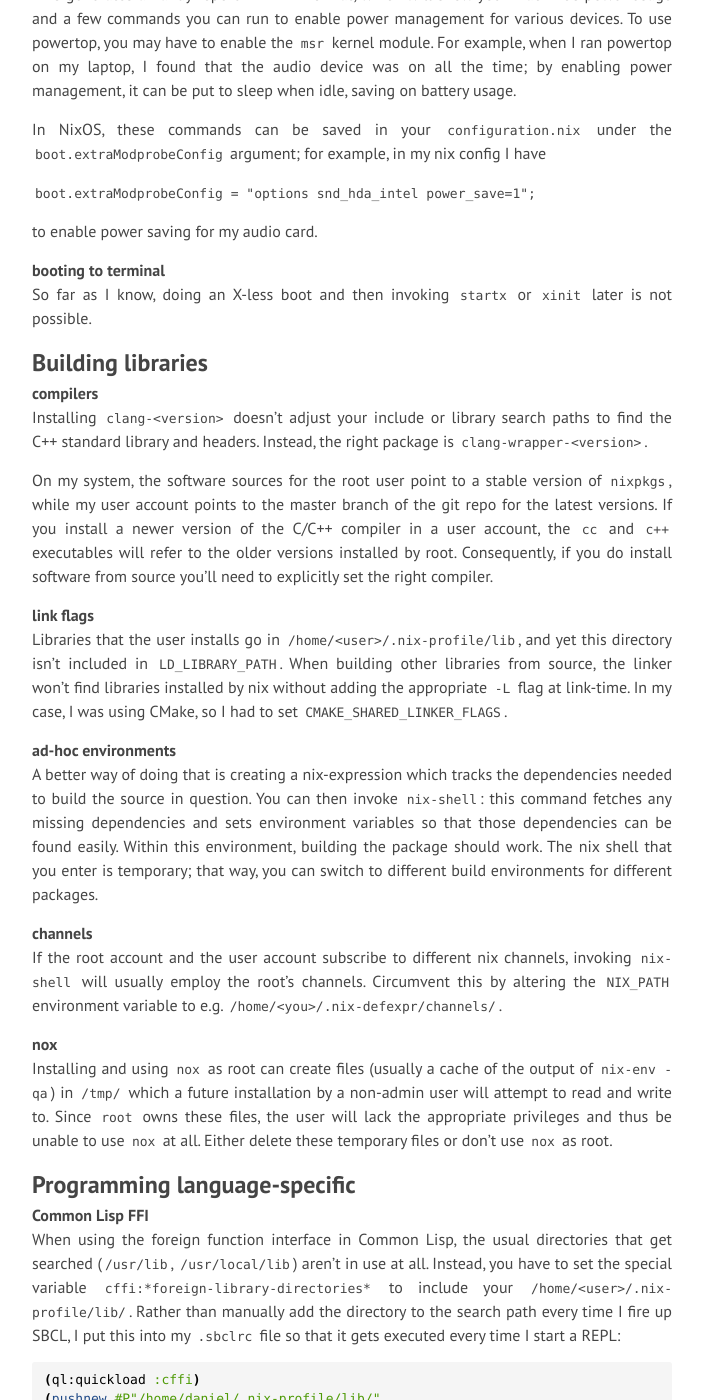
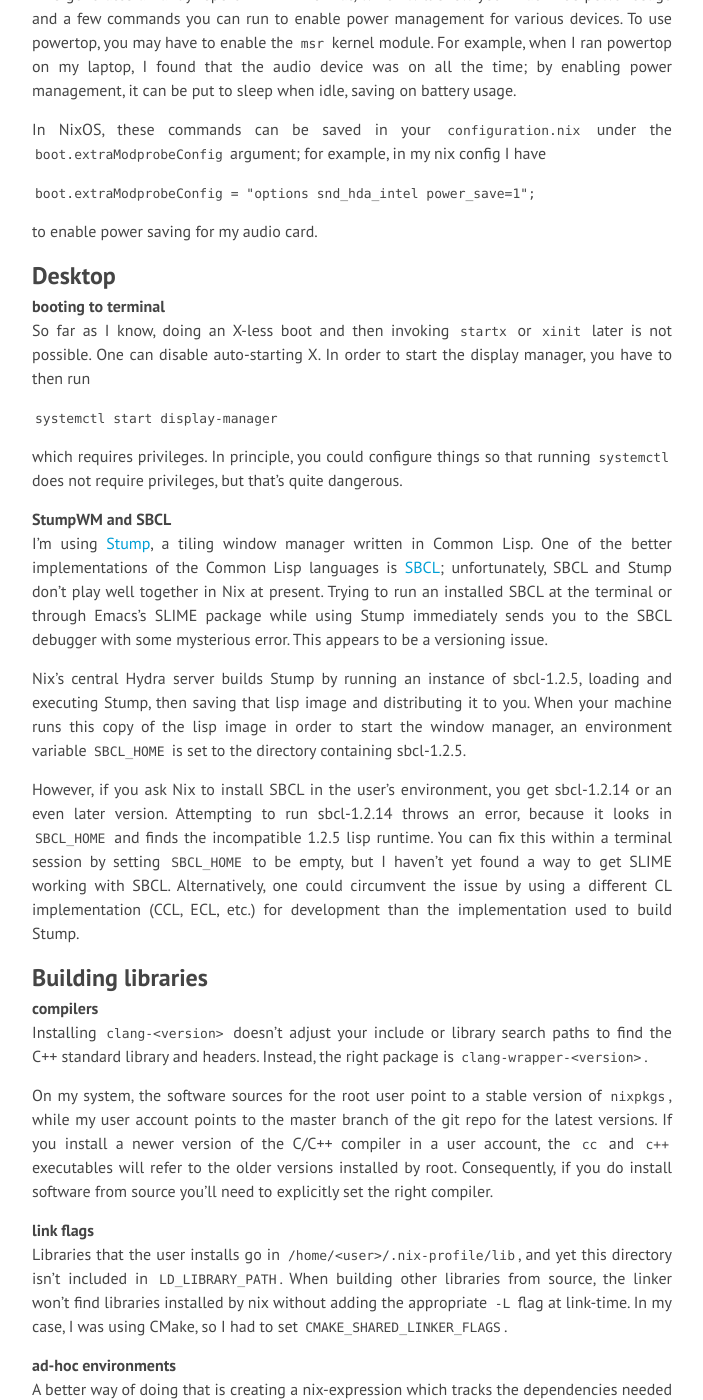
Before and after one commit to danshapero/danshapero.github.io, a Jekyll site: the page built from _posts/2015-08-29-nix-fixes.md, in a window 1280 px wide and 1400 px high, scrolled down 1384 px. Shown: the whole window, without its empty margins (288-991 px from the left). Built offline with Jekyll 4.4.1, drawn with Linux system fonts in a browser that asks for light colours; nearby versions of some CDN libraries.

Commit message:
Updated about using StumpWM and SBCL

```diff
--- a/_posts/2015-08-29-nix-fixes.md
+++ b/_posts/2015-08-29-nix-fixes.md
@@ -68,8 +68,32 @@ In NixOS, these commands can be saved in your `configuration.nix` under the `boo
 to enable power saving for my audio card.
 
 
+## Desktop
+
 #### booting to terminal
 So far as I know, doing an X-less boot and then invoking `startx` or `xinit` later is not possible.
+One can disable auto-starting X.
+In order to start the display manager, you have to then run
+
+`systemctl start display-manager`
+
+which requires privileges.
+In principle, you could configure things so that running `systemctl` does not require privileges, but that's quite dangerous.
+
+#### StumpWM and SBCL
+I'm using [Stump](https://stumpwm.github.io/), a tiling window manager written in Common Lisp.
+One of the better implementations of the Common Lisp languages is [SBCL](http://www.sbcl.org/); unfortunately, SBCL and Stump don't play well together in Nix at present. Trying to run an installed SBCL at the terminal or through Emacs's SLIME package while using Stump immediately sends you to the SBCL debugger with some mysterious error.
+This appears to be a versioning issue.
+
+Nix's central Hydra server builds Stump by running an instance of sbcl-1.2.5, loading and executing Stump, then saving that lisp image and distributing it to you.
+When your machine runs this copy of the lisp image in order to start the window manager, an environment variable `SBCL_HOME` is set to the directory containing sbcl-1.2.5.
+
+However, if you ask Nix to install SBCL in the user's environment, you get sbcl-1.2.14 or an even later version.
+Attempting to run sbcl-1.2.14 throws an error, because it looks in `SBCL_HOME` and finds the incompatible 1.2.5 lisp runtime.
+You can fix this within a terminal session by setting `SBCL_HOME` to be empty,
+but I haven't yet found a way to get SLIME working with SBCL.
+Alternatively, one could circumvent the issue by using a different CL implementation (CCL, ECL, etc.) for development than the implementation used to build Stump.
+
 
 
 ## Building libraries
```
